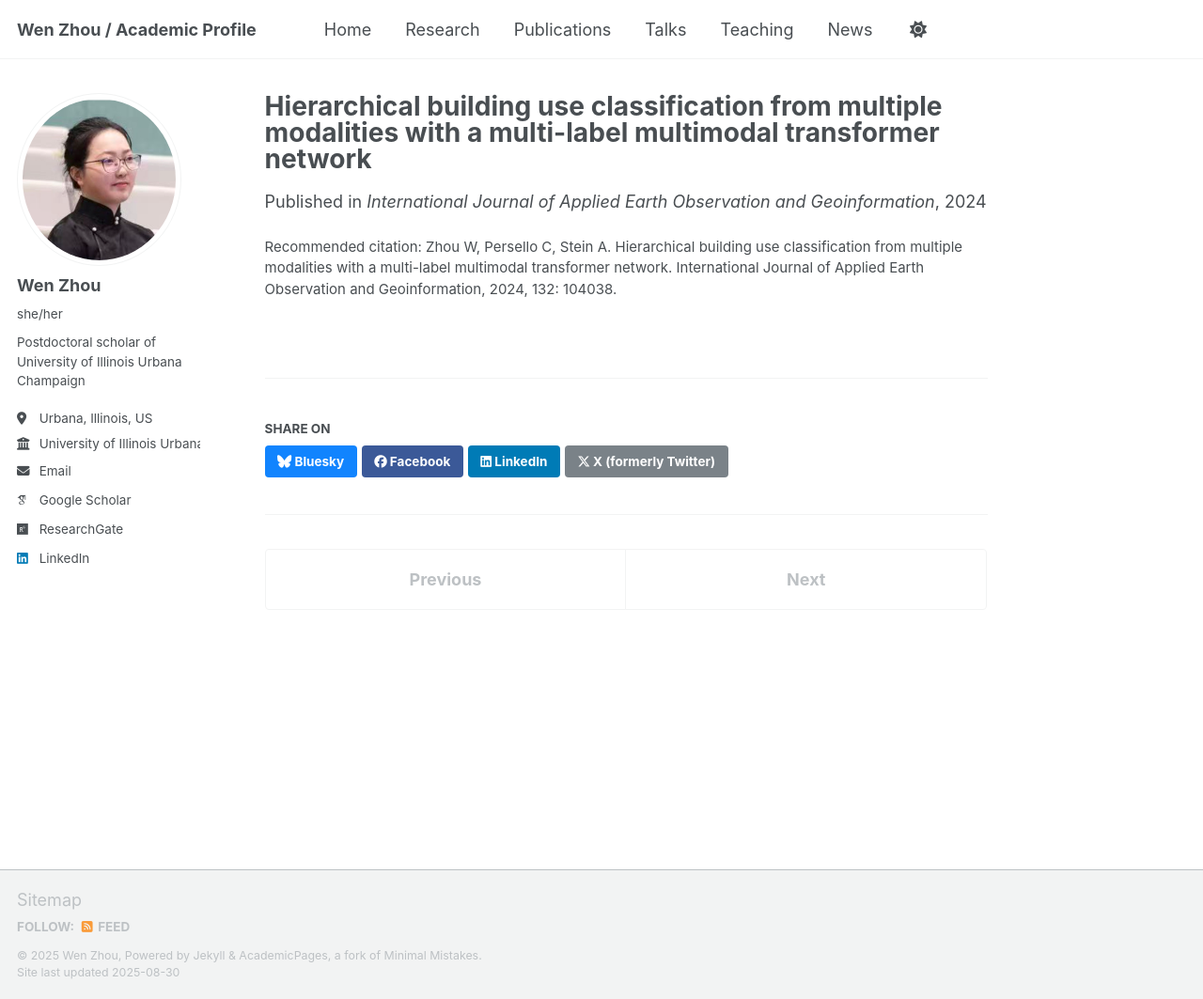
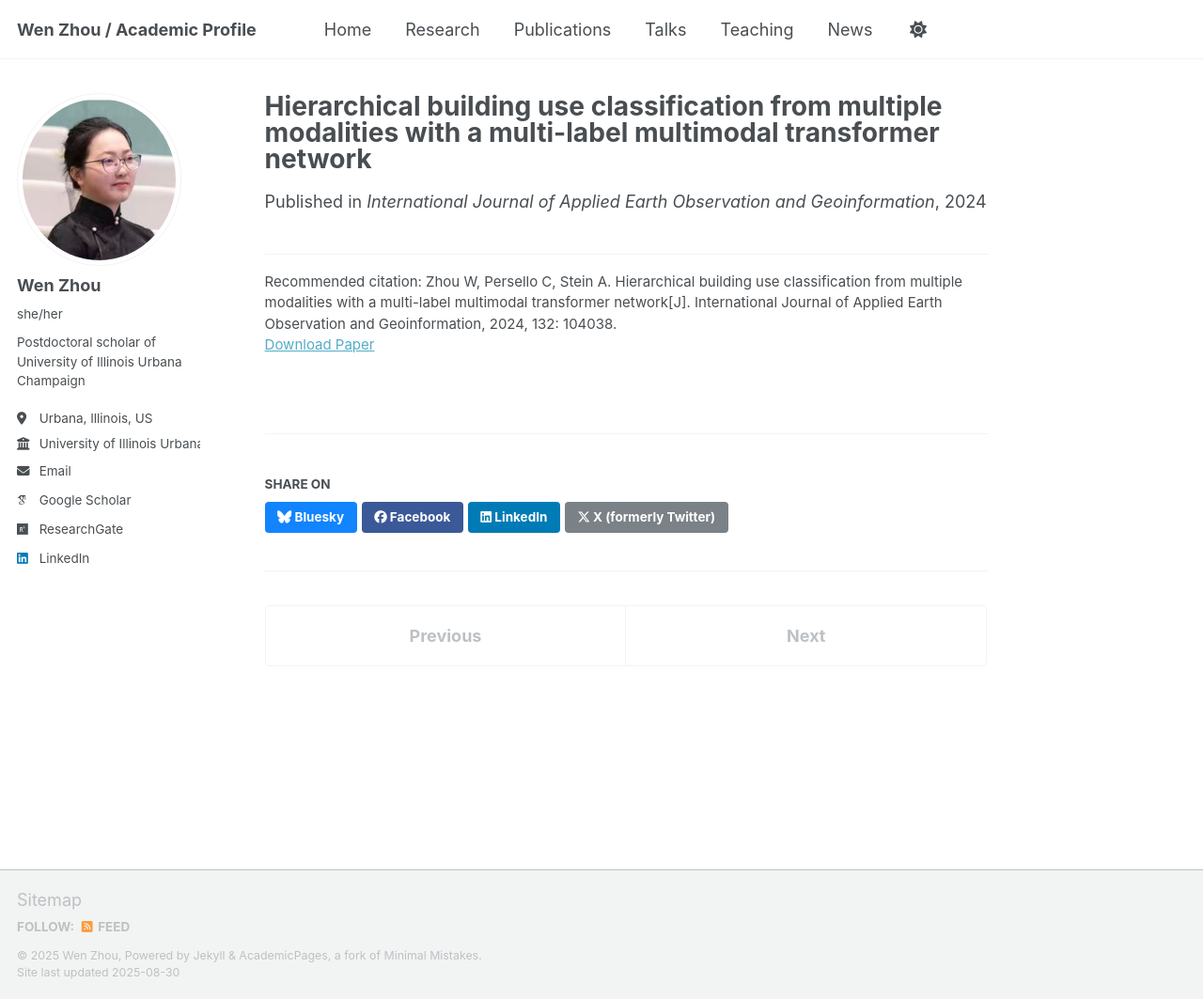
Before and after one commit to VienJou/vienjou.github.io, a Jekyll site: the page built from _publications/2024-01-01-hierarchical-building-use-classification-from-multiple-modalities-with-a-multi-label-multimodal-transformer-network.md, in a window 1280 px wide and 1063 px high. Shown: the whole window at 94% size. Built offline with Jekyll 4.4.1, drawn with Linux system fonts in a browser that asks for light colours; some web fonts are replaced; a script that is not in the unit is left out; part of the change alters nothing that is shown.

```diff
--- a/_publications/2024-01-01-hierarchical-building-use-classification-from-multiple-modalities-with-a-multi-label-multimodal-transformer-network.md
+++ b/_publications/2024-01-01-hierarchical-building-use-classification-from-multiple-modalities-with-a-multi-label-multimodal-transformer-network.md
@@ -1,11 +1,14 @@
 ---
 title: "Hierarchical building use classification from multiple modalities with a multi-label multimodal transformer network"
-collection: publications
-permalink: /publication/hierarchical-building-use-classification-from-multiple-modalities-with-a-multi-label-multimodal-transformer-network
+authors: "Zhou W, Persello C, Stein A"
 date: 2024-01-01
 venue: "International Journal of Applied Earth Observation and Geoinformation"
-citation: "Zhou W, Persello C, Stein A. Hierarchical building use classification from multiple modalities with a multi-label multimodal transformer network. International Journal of Applied Earth Observation and Geoinformation, 2024, 132: 104038."
-authors: "Zhou W, Persello C, Stein A"
-impact_factor: "IF: 7.5, Top Journal"
-abstract: ""
+volume: "132"
+pages: "104038"
+doi: "10.1016/j.jag.2024.104038"
+impact_factor: "7.5"
+journal_type: "Top Journal"
+paperurl: "https://www.sciencedirect.com/science/article/abs/pii/S0303243424000388"
+citation: "Zhou W, Persello C, Stein A. Hierarchical building use classification from multiple modalities with a multi-label multimodal transformer network[J]. International Journal of Applied Earth Observation and Geoinformation, 2024, 132: 104038."
 ---
+---
```
